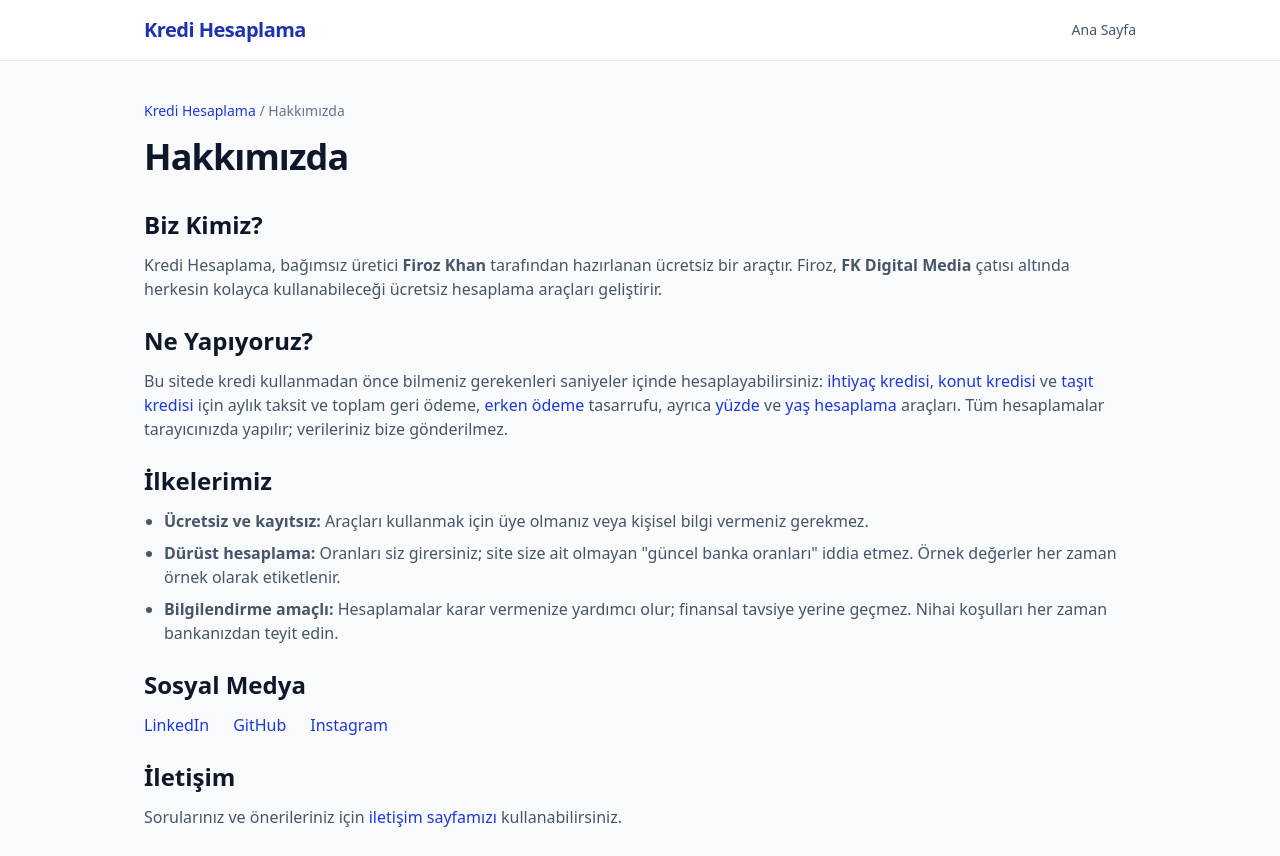
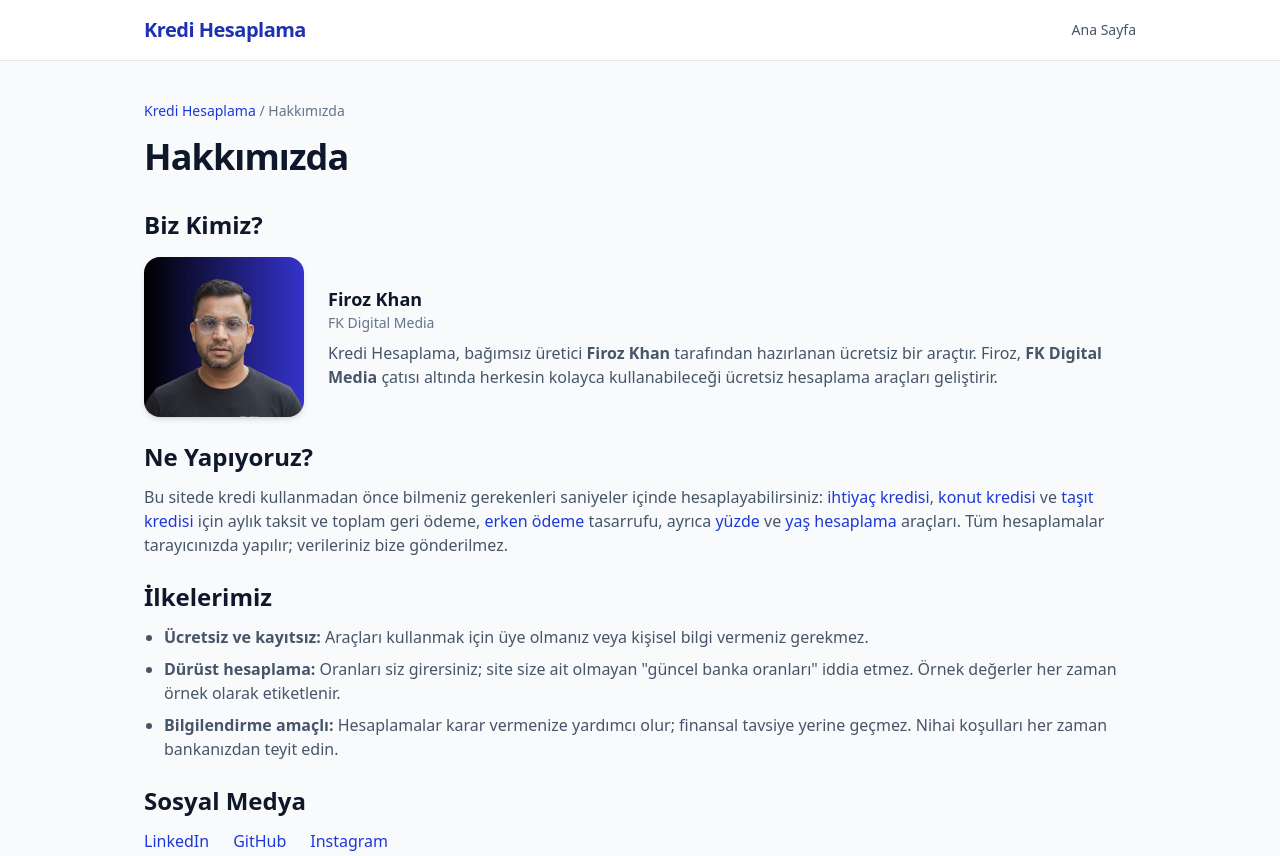
Before and after one commit to childygyan/kredi-hesaplama, an Astro site: page /hakkimizda in a window 1280 px wide. Shown: the top 856 px of the page. Built offline with nearby package versions, Linux system fonts and the light colour scheme; Astro itself is replaced by a stand-in of ours.

Commit message:
Add Firoz Khan profile photo to About page

```diff
--- a/src/pages/hakkimizda.astro
+++ b/src/pages/hakkimizda.astro
@@ -20,11 +20,25 @@ import BaseLayout from '../layouts/BaseLayout.astro';
   <article class="mt-8 max-w-none space-y-6 text-slate-600">
     <section>
       <h2 class="text-2xl font-bold text-slate-900">Biz Kimiz?</h2>
-      <p class="mt-3">
-        Kredi Hesaplama, bağımsız üretici <strong>Firoz Khan</strong> tarafından hazırlanan
-        ücretsiz bir araçtır. Firoz, <strong>FK Digital Media</strong> çatısı altında herkesin
-        kolayca kullanabileceği ücretsiz hesaplama araçları geliştirir.
-      </p>
+      <div class="mt-4 flex flex-col items-start gap-6 sm:flex-row sm:items-center">
+        <img
+          src="/images/firoz-khan.webp"
+          alt="Firoz Khan"
+          width="160"
+          height="160"
+          loading="lazy"
+          class="h-40 w-40 shrink-0 rounded-2xl object-cover shadow-md"
+        />
+        <div>
+          <p class="text-lg font-bold text-slate-900">Firoz Khan</p>
+          <p class="text-sm text-slate-500">FK Digital Media</p>
+          <p class="mt-2">
+            Kredi Hesaplama, bağımsız üretici <strong>Firoz Khan</strong> tarafından hazırlanan
+            ücretsiz bir araçtır. Firoz, <strong>FK Digital Media</strong> çatısı altında herkesin
+            kolayca kullanabileceği ücretsiz hesaplama araçları geliştirir.
+          </p>
+        </div>
+      </div>
     </section>
 
     <section>
```
Also changed, not shown: public/images/firoz-khan.webp (added).
